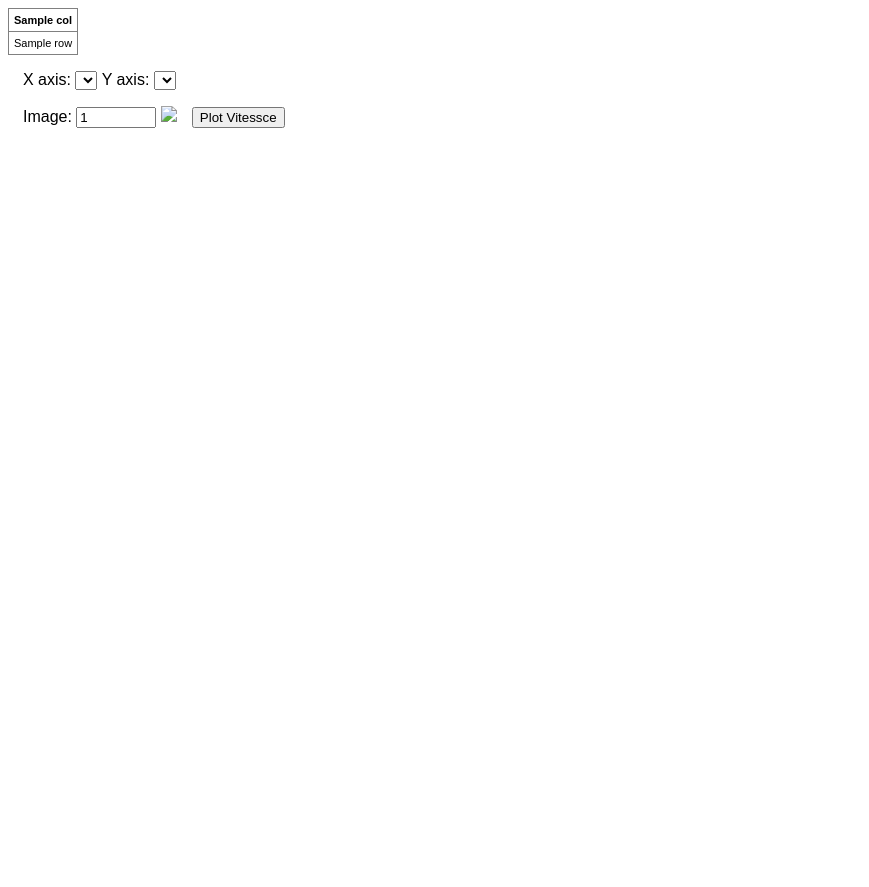
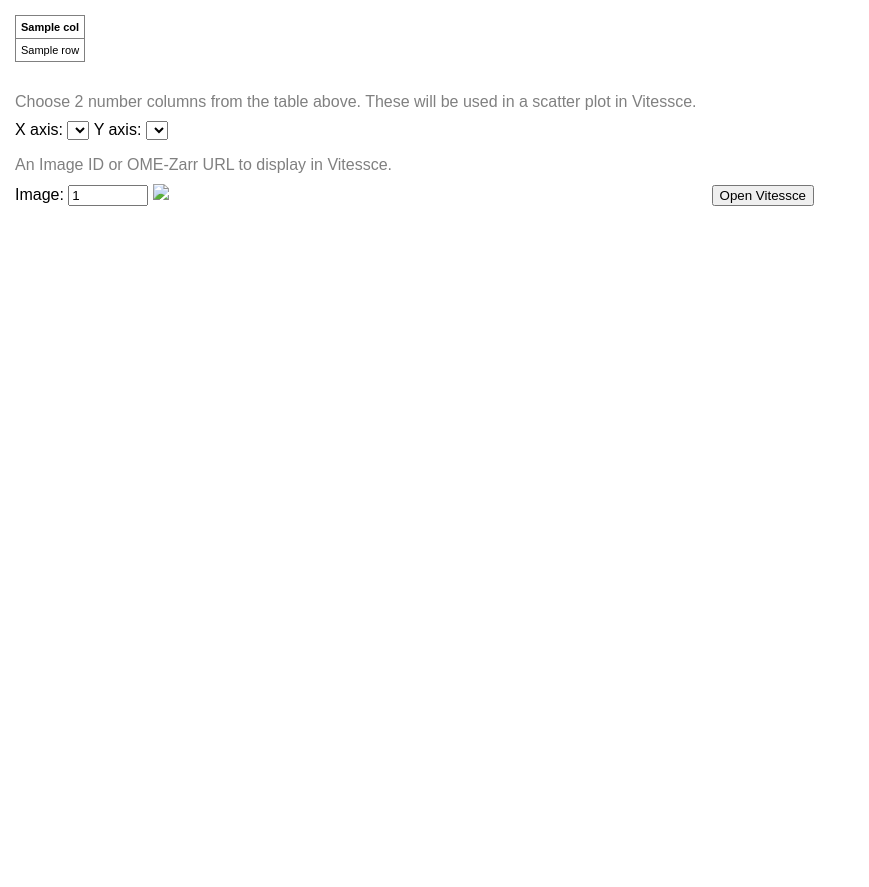
Before and after one commit to will-moore/omero-vitessce, a Django app: template omero_vitessce/templates/omero_vitessce/omero_table.html in a window 1280 px wide. Shown: the whole page, without its empty margins (0-869 px from the left). Before the commit the page ends 128 px from the top, so only its background shows below. Run offline with Django 3.2, Linux system fonts and the light colour scheme; the template is opened without the code that fills it: most values are stand-ins (such as "Sample title", 1, 10 or a date in 2020); lists and menus that the app fills with data are empty.

Commit message:
Use iframe. Tweak css. Add info text

```diff
--- a/omero_vitessce/templates/omero_vitessce/omero_table.html
+++ b/omero_vitessce/templates/omero_vitessce/omero_table.html
@@ -5,8 +5,10 @@
     <style>
         body {
             font-family: Arial;
+            margin: 0;
         }
         table {
+            margin: 15px;
             font-size: 11px;
             border-spacing: 0;
             border-collapse: collapse;
@@ -17,14 +19,19 @@
             white-space: nowrap;
         }
         iframe {
-            width: 1000px;
+            width: 100%;
             height: 650px;
+            border: none;
         }
         input[type='number'] {
             width: 80px;
         }
         p {
             margin-left: 15px;
+        }
+        .info {
+            color: grey;
+            margin-bottom: 10px;
         }
     </style>
 </head>
@@ -54,9 +61,13 @@
 
     </table>
 
-    <div style="display: flex;">
+    <div style="display: flex; margin: 15px;">
         <div>
             <p>
+                <div class="info">
+                    Choose 2 number columns from the table above.
+                    These will be used in a scatter plot in Vitessce.
+                </div>
                 X axis:
                 <select name="x_axis">
                     {% for col in columns %}
@@ -80,6 +91,9 @@
                 </select>
             </p>
             <p>
+                <div class="info">
+                    An Image ID or OME-Zarr URL to display in Vitessce.
+                </div>
                 Image:
                 <input id="image_id" name="image" type="number" value="{{ image_id }}" />
 
@@ -92,12 +106,12 @@
         </div>
         <div style="position: relative">
             <p style="position: absolute; bottom: 0; width: 200px; margin-left: 15px;">
-                <button id="plot_vitessce">Plot Vitessce</button>
+                <button id="plot_vitessce">Open Vitessce</button>
             </p>
         </div>
     </div>
 
-    <!-- <iframe id="vitessce_frame"></iframe> -->
+    <iframe id="vitessce_frame"></iframe>
     <script>
 
     const webindex = "{% url 'webindex' %}";
@@ -119,8 +133,8 @@
 
 
         console.log(url);
-        // document.getElementById('vitessce_frame').src = url;
-        window.open(url, '_blank');
+        document.getElementById('vitessce_frame').src = url;
+        // window.open(url, '_blank');
     }
 
     // Handle 'submit'
--- a/omero_vitessce/views.py
+++ b/omero_vitessce/views.py
@@ -44,7 +44,7 @@ def index(request, conn=None, **kwargs):
     OMERO Vitessce Home page
     """
     return HttpResponse(
-        "To open an OMERO.table using it's File ID, go to /vitessce/table/ID"
+        "To open an OMERO.table or CSV using it's File ID, go to /vitessce/table/ID"
     )
 
 
```
